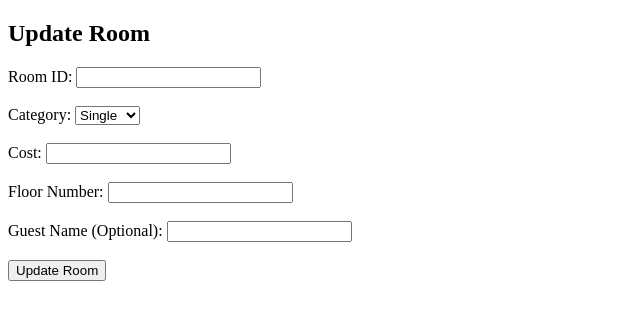
After one commit to Daniel2369/myHotel_DevOps_MidTerm, a FastAPI app: template templates/update_room.html in a window 1280 px wide. The commit adds this page. Shown: the top 320 px of the page, without its empty margins (0-640 px from the left). Run offline with FastAPI, Linux system fonts and the light colour scheme; the template is opened without the code that fills it, so the values that code supplies are empty.

Commit message:
Changed the .html stracture to have seperated pages

```diff
--- a/backend.py
+++ b/backend.py
@@ -52,11 +52,28 @@ templates = Jinja2Templates(directory="templates") # Loading the menu.html file
 
 
 '''
-Calling the menu.html file to be loaded
+Calling templates/*.html files
 '''
 @app.get("/", response_class=HTMLResponse)
 async def menu(request: Request):
     return templates.TemplateResponse("menu.html", {"request": request})
+
+@app.get("/form/create_room", response_class=HTMLResponse)
+async def create_room_form(request: Request):
+    return templates.TemplateResponse("create_room.html", {"request": request})
+
+@app.get("/form/update_room", response_class=HTMLResponse)
+async def update_room_form(request: Request):
+    return templates.TemplateResponse("update_room.html", {"request": request})
+
+@app.get("/form/delete_room", response_class=HTMLResponse)
+async def delete_room_form(request: Request):
+    return templates.TemplateResponse("delete_room.html", {"request": request})
+
+@app.get("/form/check_in", response_class=HTMLResponse)
+async def check_in_form(request: Request):
+    return templates.TemplateResponse("check_in.html", {"request": request})
+
 
 @app.get("/rooms", status_code=status.HTTP_200_OK)
 async def get_rooms():
@@ -93,8 +110,6 @@ async def delete_room(
     else:
         return {"error": "Room not found", "room_id": room_id}
 
-from fastapi import Form
-
 @app.post("/rooms/update_room", status_code=status.HTTP_200_OK)
 async def update_room(
     room_id: int = Form(...),
@@ -117,3 +132,20 @@ async def update_room(
     }
 
     return {"message": "Room updated successfully", "room_id": room_id}
+
+@app.post("/rooms/check-in")
+async def check_in(
+    guest_name: str = Form(...),
+    category: str = Form(...)
+):
+    global room_db
+    for room_id, room in room_db.items():
+        if not room["occupied"] and room["category"] == category:
+            room["guest_name"] = guest_name
+            room["occupied"] = True
+        return {
+                "message": "Guest was successfully assigned to room",
+                "room_id": room_id
+            }
+
+    return {"message": "No available room in that category."}
--- /dev/null
+++ b/templates/update_room.html
@@ -0,0 +1,31 @@
+
+<!DOCTYPE html>
+<html>
+<head>
+    <title>Update Room</title>
+</head>
+<body>
+    <h2>Update Room</h2>
+    <form action="/rooms/update_room" method="post">
+        <label>Room ID:</label>
+        <input type="number" name="room_id" required><br><br>
+
+        <label>Category:</label>
+        <select name="category">
+            <option value="Single">Single</option>
+            <option value="Double">Double</option>
+        </select><br><br>
+
+        <label>Cost:</label>
+        <input type="number" name="cost"><br><br>
+
+        <label>Floor Number:</label>
+        <input type="number" name="floor_number"><br><br>
+
+        <label>Guest Name (Optional):</label>
+        <input type="text" name="guest_name"><br><br>
+
+        <button type="submit">Update Room</button>
+    </form>
+</body>
+</html>
```
Also changed, not shown: templates/check-in.html (added, +20 -0 lines), templates/create_room.html (added, +23 -0 lines), templates/delete_room.html (added, +13 -0 lines), templates/menu.html (+6 -47 lines).
